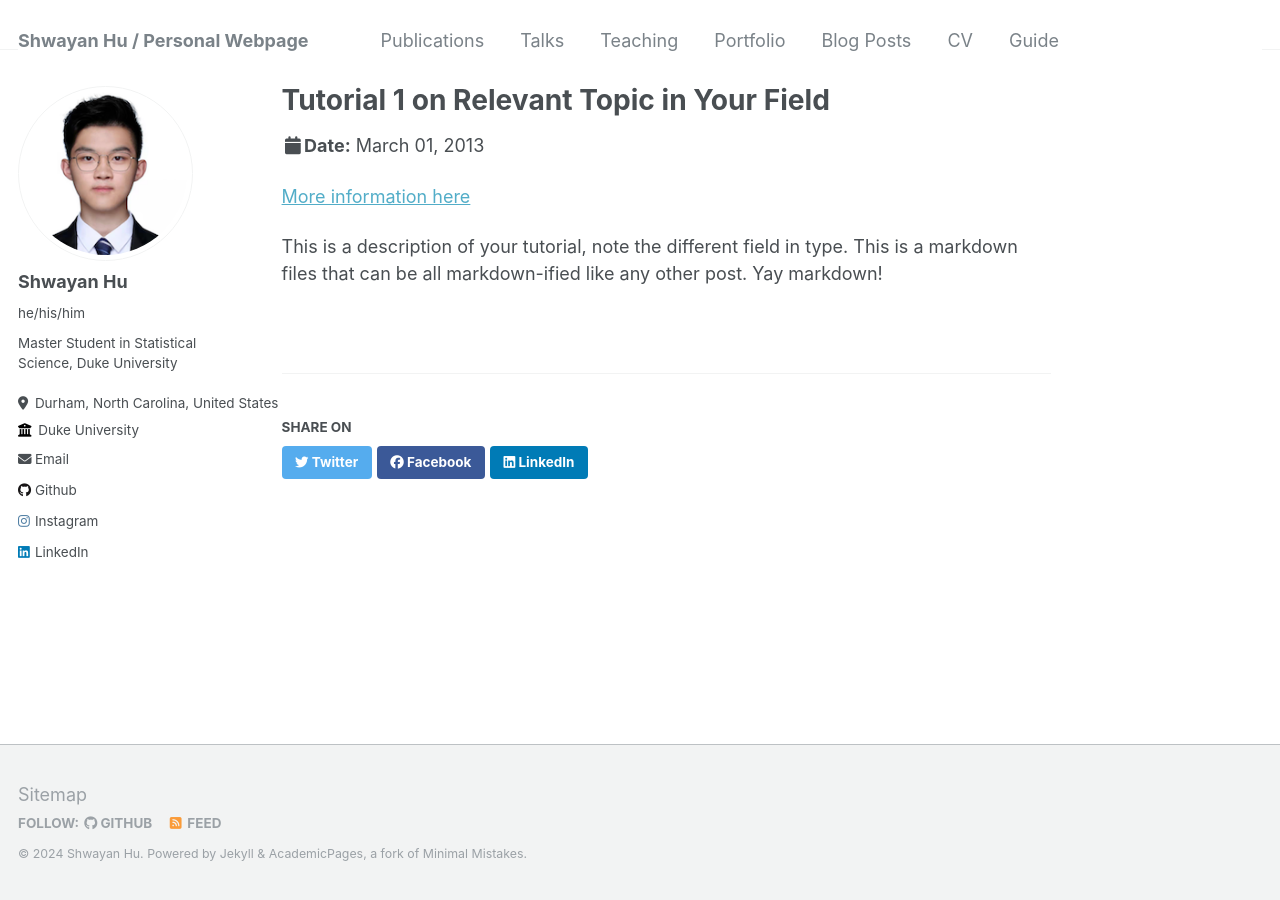
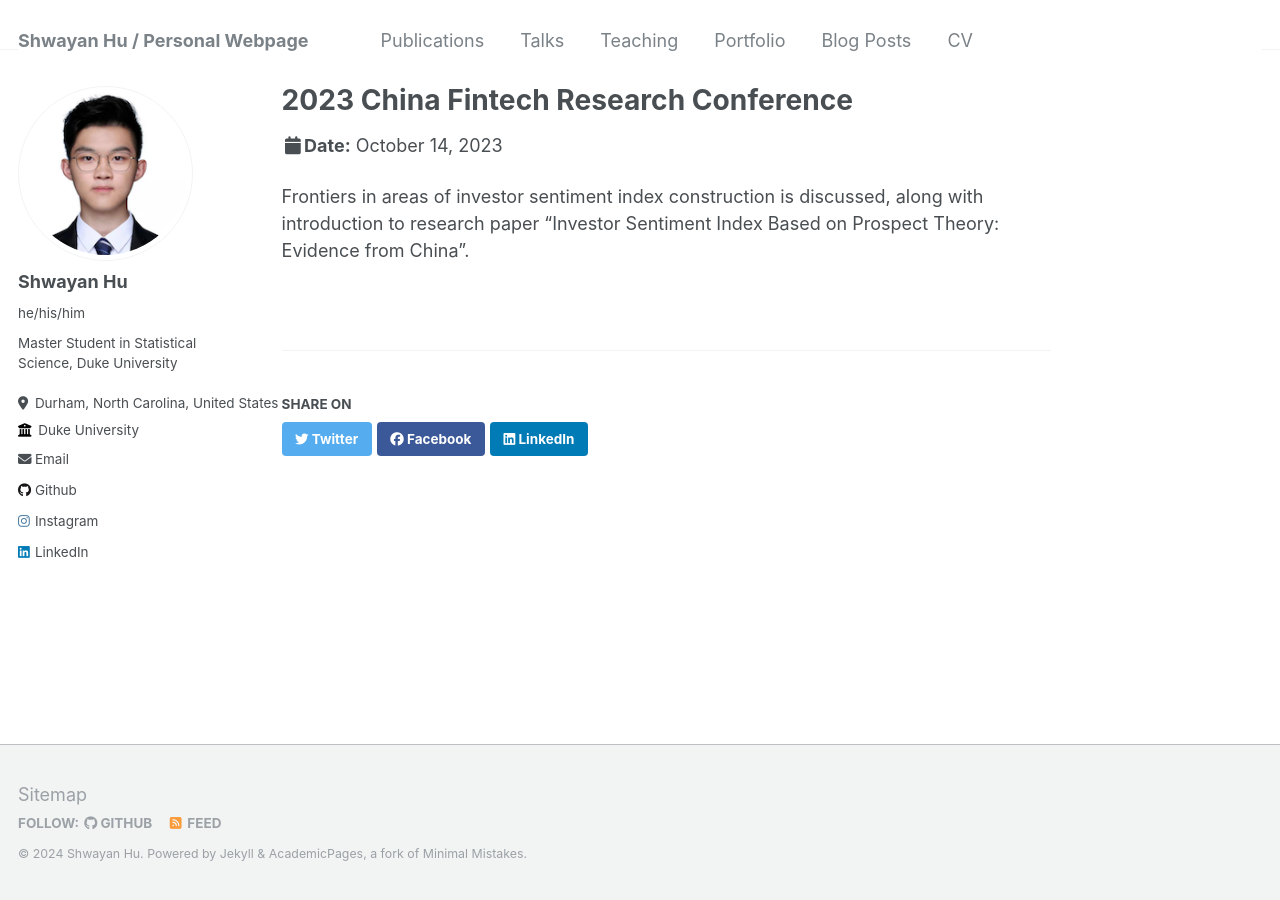
Before and after one commit to ShwayanHu/ShwayanHu.github.io, a Jekyll site: the page built from _talks/2013-03-01-Fintech Conference.md, in a window 1280 px wide. Built offline with Jekyll 4.4.1, drawn with Linux system fonts in a browser that asks for light colours.

Commit message:
navigation bar

```diff
--- a/_data/navigation.yml
+++ b/_data/navigation.yml
@@ -18,5 +18,5 @@ main:
   - title: "CV"
     url: /cv/
 
-  - title: "Guide"
-    url: /markdown/
+#  - title: "Guide"
+#    url: /markdown/
--- a/_talks/2013-03-01-Fintech Conference.md
+++ b/_talks/2013-03-01-Fintech Conference.md
@@ -1,13 +1,12 @@
 ---
-title: "Tutorial 1 on Relevant Topic in Your Field"
+title: "2023 China Fintech Research Conference"
 collection: talks
-type: "Tutorial"
-permalink: /talks/2013-03-01-tutorial-1
-venue: "UC-Berkeley Institute for Testing Science"
-date: 2013-03-01
-location: "Berkeley CA, USA"
+type: "Talk"
+venue: "Guangdong University of Finance and Economics, School of Finance"
+date: 2023-10-14
+location: "Guangdong, China"
 ---
 
-[More information here](http://exampleurl.com)
 
-This is a description of your tutorial, note the different field in type. This is a markdown files that can be all markdown-ified like any other post. Yay markdown!
+
+Frontiers in areas of investor sentiment index construction is discussed, along with introduction to research paper "Investor Sentiment Index Based on Prospect Theory: Evidence from China".
```
Also changed, not shown: _teaching/2024-spring-teaching-1.md (+4 -2 lines), 2 other files.
